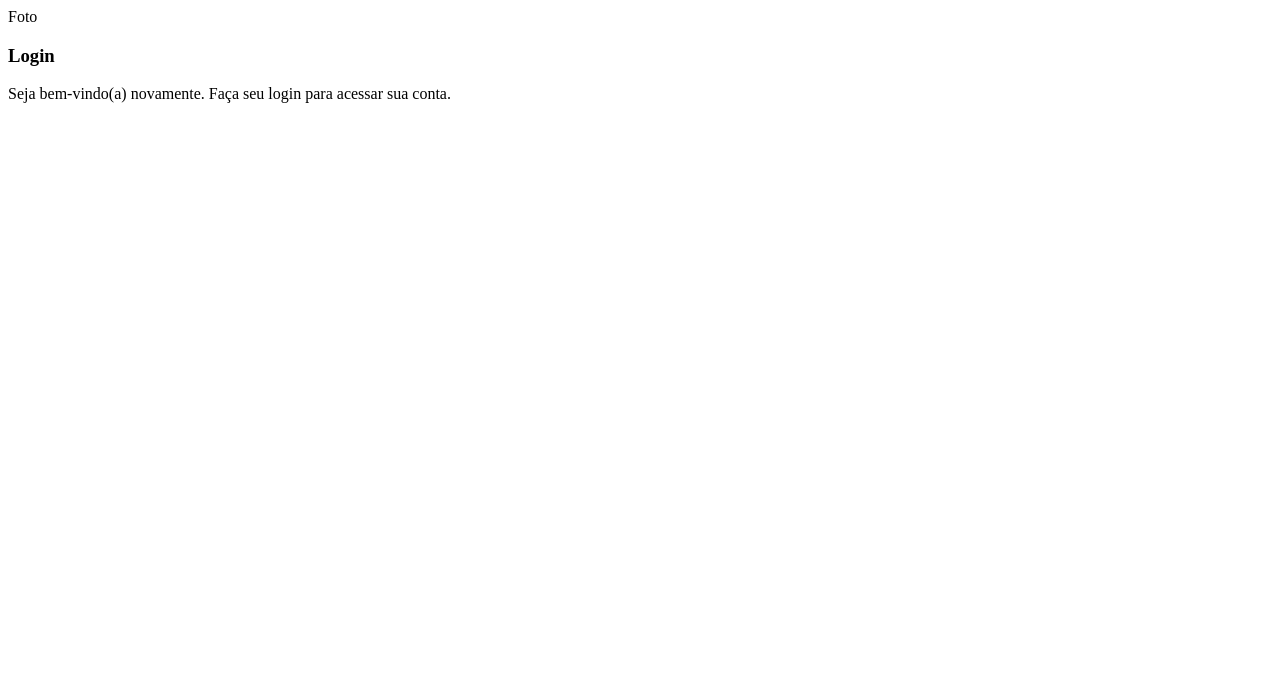
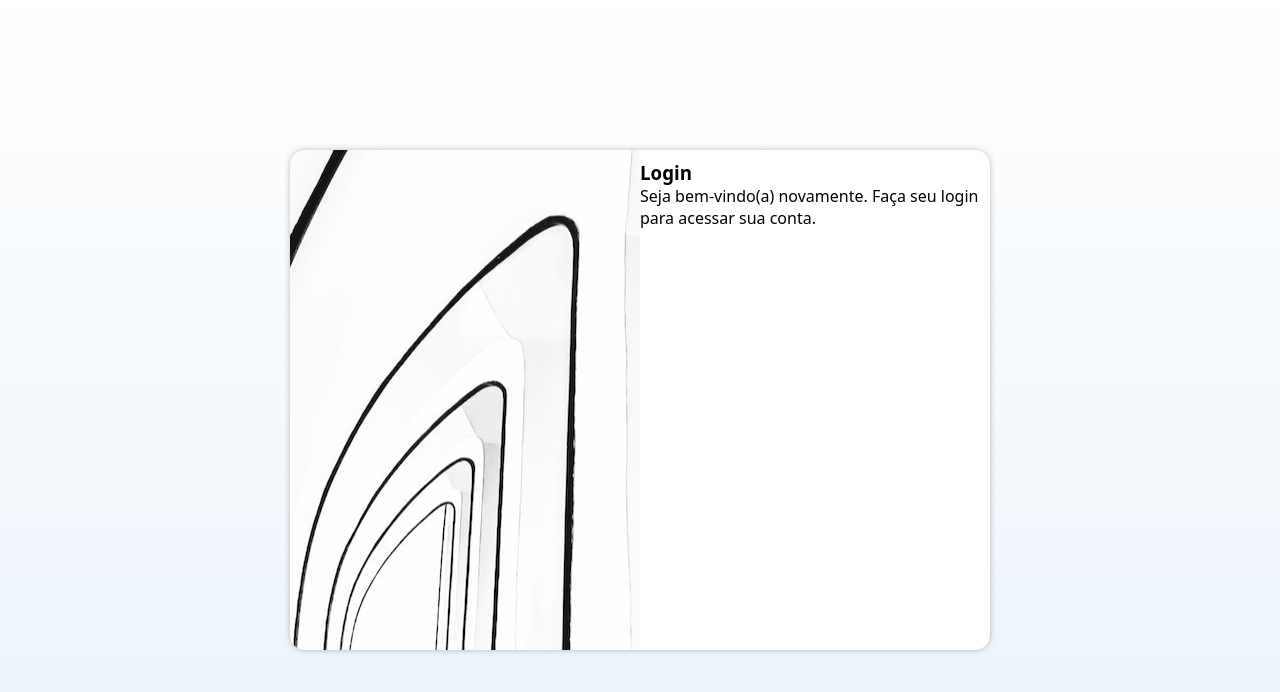
Before and after one commit to victoralsp/projeto-login, a plain HTML site: page index.html in a window 1280 px wide. Drawn offline with Linux system fonts and the light colour scheme.

Commit message:
media query

```diff
--- /dev/null
+++ b/estilos/media-query.css
@@ -0,0 +1,38 @@
+@charset "UTF-8";
+
+@media screen and (min-width: 768px) and (max-width: 992px) {
+    body {
+        background-image: linear-gradient(to top, #e7f4ffb0, #ffffff);
+    }
+
+    #login {
+        width: 70vw;
+    }
+
+    #imagem {
+        float: left;
+        width: 30%;
+        height: 100%;
+    }
+
+    #formulario {
+        float: right;
+        width: 70%;
+    }
+}
+
+@media screen and (min-width: 992px) {
+    body {
+        background-image: linear-gradient(to top, #e7f4ffb0, #ffffff);
+    }
+
+    #login {
+        width: 700px;
+    }
+
+    #imagem {
+        float: left;
+        width: 50%;
+        height: 100%;
+    }
+}
--- a/estilos/style.css
+++ b/estilos/style.css
@@ -6,3 +6,50 @@ Branco azulado: #E4EBF2
 Azul: #3889F2
 
 */
+
+
+* {
+    padding: 0px;
+    margin: 0px;
+    font-family: system-ui, -apple-system, BlinkMacSystemFont, 'Segoe UI', Roboto, Oxygen, Ubuntu, Cantarell, 'Open Sans', 'Helvetica Neue', sans-serif;
+    box-sizing: border-box;
+}
+
+body, html {
+    background-color: #f0f0f0;
+    height: 100vh;
+    width: 100vw;
+}
+
+main {
+    position: relative;
+    height: 100vh;
+    width: 100vw;
+}
+
+#login {
+    background-color: white;
+    width: 280px;
+    height: 500px;
+    border-radius: 15px;
+    position: absolute;
+    top: 50%;
+    left: 50%;
+    transform: translate(-50%, -50%);
+    overflow: hidden;
+    box-shadow: 0px 0px 6px rgba(0, 0, 0, 0.26);
+    transition: width 0.8s, height 0.8s;
+}
+
+#imagem {
+    display: block;
+    height: 200px;
+    background-size: cover;
+    background: #d3d3d3 url('../imagens/img.jpg') no-repeat;
+    background-position: center center;
+}
+
+#formulario {
+    display: block;
+    padding: 10px;
+}
--- a/index.html
+++ b/index.html
@@ -6,12 +6,12 @@
     <meta name="viewport" content="width=device-width, initial-scale=1.0">
     <title>Login</title>
     <link rel="stylesheet" href="estilos/style.css">
+    <link rel="stylesheet" href="estilos/media-query.css">
 </head>
 <body>
     <main>
         <section id="login">
             <aside id="imagem">
-                Foto
             </aside>
             <article id="formulario">
                 <h1>Login</h1>
```
